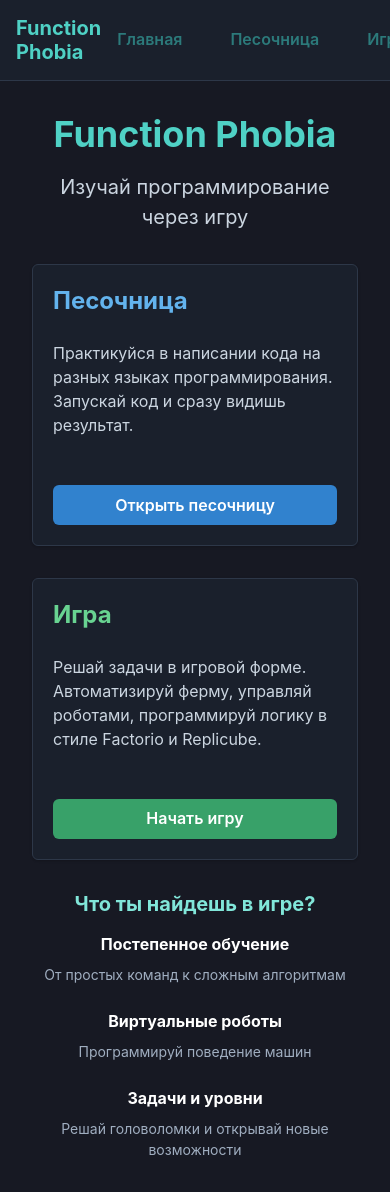
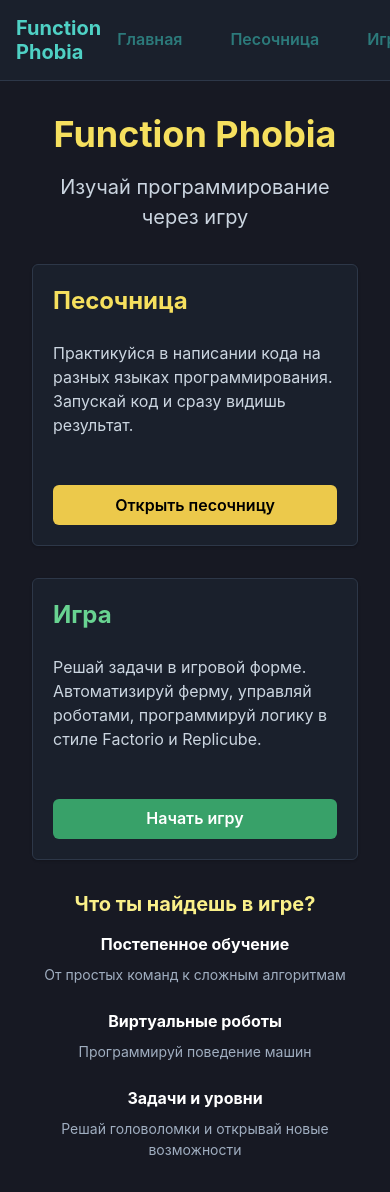
Before and after one commit to Dilphi/Function_Phobia, a React (Vite) app: page / in a window 390 px wide. Shown: the top 1192 px of the page. Built offline with nearby package versions, Linux system fonts and the light colour scheme.

Commit message:
Главная страница с адаптивностью под мобилку

```diff
--- a/src/pages/HomePage.jsx
+++ b/src/pages/HomePage.jsx
@@ -6,7 +6,7 @@ export default function HomePage() {
     <Box p={8}>
       <VStack spacing={8} align="center">
         <VStack spacing={4} textAlign="center">
-          <Heading size="2xl" color="teal.300">Function Phobia</Heading>
+          <Heading size="2xl" color="yellow.300">Function Phobia</Heading>
           <Text fontSize="xl" color="gray.300">Изучай программирование через игру</Text>
         </VStack>
 
@@ -15,12 +15,12 @@ export default function HomePage() {
             <Card bg="gray.800" border="1px solid" borderColor="gray.700" h="100%">
               <CardBody>
                 <VStack spacing={6} align="start" h="100%">
-                  <Heading size="lg" color="blue.300">Песочница</Heading>
+                  <Heading size="lg" color="yellow.300">Песочница</Heading>
                   <Text color="gray.300">
                     Практикуйся в написании кода на разных языках программирования. Запускай код и сразу видишь результат.
                   </Text>
                   <Box flex={1} />
-                  <Button as={Link} to="/sandbox" colorScheme="blue" w="100%">Открыть песочницу</Button>
+                  <Button as={Link} to="/sandbox" colorScheme="yellow" w="100%">Открыть песочницу</Button>
                 </VStack>
               </CardBody>
             </Card>
@@ -41,7 +41,7 @@ export default function HomePage() {
         </Grid>
 
         <VStack spacing={4} maxW="800px" textAlign="center">
-          <Heading size="md" color="teal.200">Что ты найдешь в игре?</Heading>
+          <Heading size="md" color="yellow.200">Что ты найдешь в игре?</Heading>
           <Grid templateColumns={{ base: "1fr", md: "repeat(3, 1fr)" }} gap={6} w="100%">
             <VStack spacing={2}>
               <Text fontWeight="bold">Постепенное обучение</Text>
```
